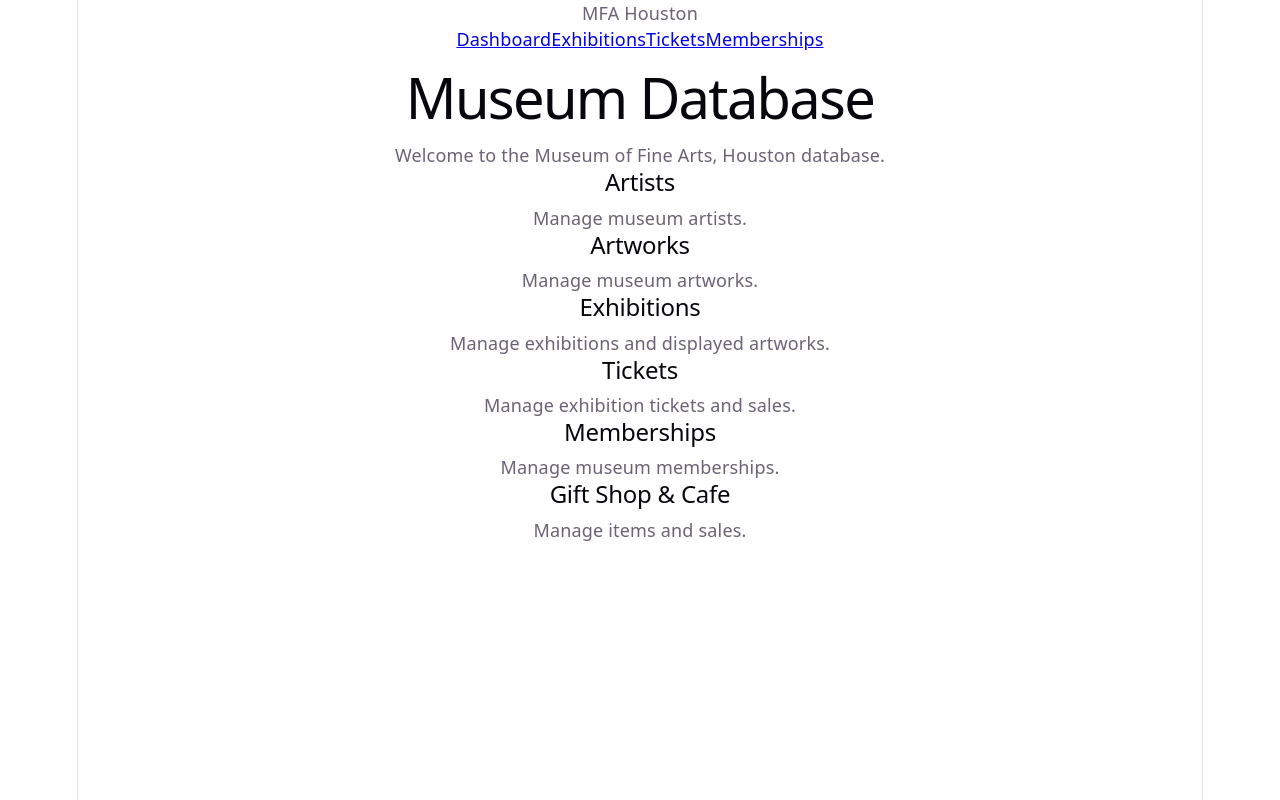
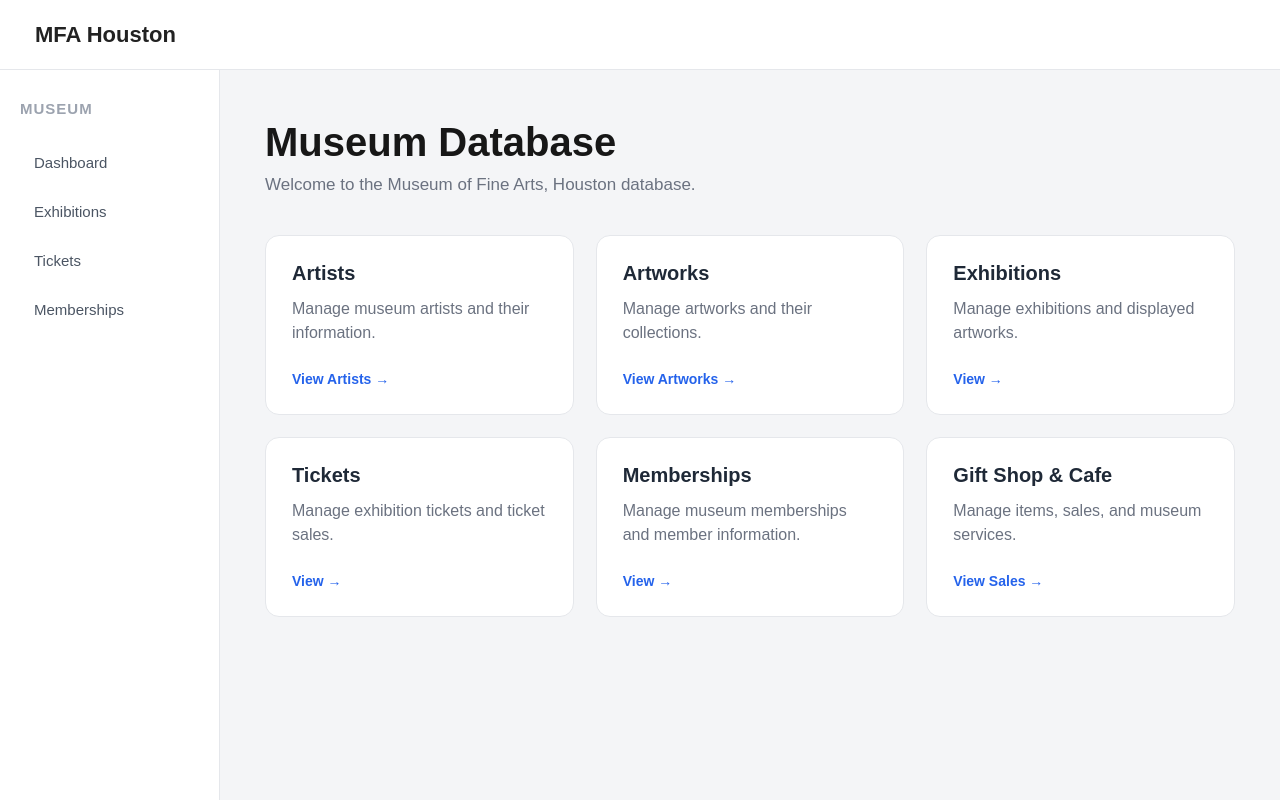
Before and after one commit to ShrinikM/3380-museum, a React app in the folder frontend/: page / in a window 1280 px wide. Built offline with nearby package versions, Linux system fonts and the light colour scheme; the HTML template or start-up script is replaced by a standard one.

Commit message:
Add museum frontend pages and layout

```diff
--- a/frontend/src/App.css
+++ b/frontend/src/App.css
@@ -1,184 +1,166 @@
-.counter {
-  font-size: 16px;
-  padding: 5px 10px;
-  border-radius: 5px;
-  color: var(--accent);
-  background: var(--accent-bg);
-  border: 2px solid transparent;
-  transition: border-color 0.3s;
-  margin-bottom: 24px;
-
-  &:hover {
-    border-color: var(--accent-border);
-  }
-  &:focus-visible {
-    outline: 2px solid var(--accent);
-    outline-offset: 2px;
-  }
+#root {
+  min-height: 100vh;
 }
 
-.hero {
-  position: relative;
-
-  .base,
-  .framework,
-  .vite {
-    inset-inline: 0;
-    margin: 0 auto;
+body {
+  margin: 0;
+  font-family: Arial, sans-serif;
+  background: #f4f5f7;
+  color: #1f2937;
 }
 
-  .base {
-    width: 170px;
-    position: relative;
-    z-index: 0;
+.navbar {
+  height: 70px;
+  background: #ffffff;
+  border-bottom: 1px solid #e5e7eb;
+  display: flex;
+  align-items: center;
+  padding: 0 35px;
+  box-sizing: border-box;
 }
 
-  .framework,
-  .vite {
-    position: absolute;
+.navbar-title {
+  font-size: 22px;
+  font-weight: 700;
+  color: #222222;
 }
 
-  .framework {
-    z-index: 1;
-    top: 34px;
-    height: 28px;
-    transform: perspective(2000px) rotateZ(300deg) rotateX(44deg) rotateY(39deg)
-      scale(1.4);
+.navbar-links {
+  display: none;
 }
 
-  .vite {
-    z-index: 0;
-    top: 107px;
-    height: 26px;
-    width: auto;
-    transform: perspective(2000px) rotateZ(300deg) rotateX(40deg) rotateY(39deg)
-      scale(0.8);
-  }
+.app-layout {
+  display: flex;
+  min-height: calc(100vh - 70px);
 }
 
-#center {
+.sidebar {
+  width: 220px;
+  background: #ffffff;
+  border-right: 1px solid #e5e7eb;
+  padding: 30px 20px;
+  box-sizing: border-box;
+}
+
+.sidebar h2 {
+  margin: 0 0 25px;
+  font-size: 15px;
+  color: #9ca3af;
+  text-transform: uppercase;
+  letter-spacing: 1px;
+}
+
+.sidebar nav {
   display: flex;
   flex-direction: column;
-  gap: 25px;
-  place-content: center;
-  place-items: center;
-  flex-grow: 1;
-
-  @media (max-width: 1024px) {
-    padding: 32px 20px 24px;
-    gap: 18px;
-  }
+  gap: 8px;
 }
 
-#next-steps {
-  display: flex;
-  border-top: 1px solid var(--border);
-  text-align: left;
-
-  & > div {
-    flex: 1 1 0;
-    padding: 32px;
-    @media (max-width: 1024px) {
-      padding: 24px 20px;
-    }
+.sidebar a {
+  padding: 12px 14px;
+  border-radius: 8px;
+  color: #4b5563;
+  text-decoration: none;
+  font-size: 15px;
 }
 
-  .icon {
-    margin-bottom: 16px;
-    width: 22px;
-    height: 22px;
+.sidebar a:hover {
+  background: #f3f4f6;
+  color: #111827;
 }
 
-  @media (max-width: 1024px) {
-    flex-direction: column;
-    text-align: center;
-  }
+.main-content {
+  flex: 1;
 }
 
-#docs {
-  border-right: 1px solid var(--border);
-
-  @media (max-width: 1024px) {
-    border-right: none;
-    border-bottom: 1px solid var(--border);
-  }
+.dashboard {
+  max-width: 1200px;
+  margin: 0 auto;
+  padding: 50px 45px;
 }
 
-#next-steps ul {
-  list-style: none;
-  padding: 0;
-  display: flex;
-  gap: 8px;
-  margin: 32px 0 0;
-
-  .logo {
-    height: 18px;
+.dashboard-header {
+  margin-bottom: 40px;
 }
 
-  a {
-    color: var(--text-h);
-    font-size: 16px;
-    border-radius: 6px;
-    background: var(--social-bg);
-    display: flex;
-    padding: 6px 12px;
-    align-items: center;
-    gap: 8px;
-    text-decoration: none;
-    transition: box-shadow 0.3s;
-
-    &:hover {
-      box-shadow: var(--shadow);
-    }
-    .button-icon {
-      height: 18px;
-      width: 18px;
-    }
+.dashboard-header h1 {
+  margin: 0 0 10px;
+  font-size: 40px;
+  color: #171717;
 }
 
-  @media (max-width: 1024px) {
-    margin-top: 20px;
-    flex-wrap: wrap;
-    justify-content: center;
-
-    li {
-      flex: 1 1 calc(50% - 8px);
+.dashboard-header p {
+  margin: 0;
+  font-size: 17px;
+  color: #6b7280;
 }
 
-    a {
-      width: 100%;
-      justify-content: center;
-      box-sizing: border-box;
-    }
-  }
+.dashboard-cards {
+  display: grid;
+  grid-template-columns: repeat(3, 1fr);
+  gap: 22px;
 }
 
-#spacer {
-  height: 88px;
-  border-top: 1px solid var(--border);
-  @media (max-width: 1024px) {
-    height: 48px;
-  }
+.dashboard-card {
+  background: #ffffff;
+  border: 1px solid #e5e7eb;
+  border-radius: 14px;
+  padding: 26px;
+  min-height: 160px;
+  box-sizing: border-box;
+  transition: transform 0.2s, box-shadow 0.2s;
 }
 
-.ticks {
-  position: relative;
-  width: 100%;
-
-  &::before,
-  &::after {
-    content: '';
-    position: absolute;
-    top: -4.5px;
-    border: 5px solid transparent;
+.dashboard-card:hover {
+  transform: translateY(-3px);
+  box-shadow: 0 8px 20px rgba(0, 0, 0, 0.08);
 }
 
-  &::before {
-    left: 0;
-    border-left-color: var(--border);
+.dashboard-card h2 {
+  margin: 0 0 12px;
+  font-size: 20px;
 }
-  &::after {
-    right: 0;
-    border-right-color: var(--border);
+
+.dashboard-card p {
+  margin: 0 0 25px;
+  color: #6b7280;
+  line-height: 1.5;
 }
+
+.dashboard-card a {
+  color: #2563eb;
+  text-decoration: none;
+  font-size: 14px;
+  font-weight: 600;
 }
+
+.dashboard-card a:hover {
+  text-decoration: underline;
+}
+
+.page {
+  max-width: 1200px;
+  margin: 0 auto;
+  padding: 50px 45px;
+}
+
+.page h1 {
+  margin: 0 0 10px;
+  font-size: 38px;
+}
+
+.page > p {
+  color: #6b7280;
+  margin-bottom: 40px;
+}
+
+.page-section {
+  background: #ffffff;
+  border: 1px solid #e5e7eb;
+  border-radius: 14px;
+  padding: 30px;
+}
+
+.page-section h2 {
+  margin-top: 0;
+}
--- a/frontend/src/App.jsx
+++ b/frontend/src/App.jsx
@@ -1,6 +1,10 @@
 import { BrowserRouter, Routes, Route } from 'react-router-dom'
 import Navbar from './components/Navbar'
+import Sidebar from './components/Sidebar'
 import Dashboard from './pages/Dashboard'
+import Exhibitions from './pages/Exhibitions'
+import Tickets from './pages/Tickets'
+import Memberships from './pages/Memberships'
 import './App.css'
 
 function App() {
@@ -8,9 +12,18 @@
     <BrowserRouter>
       <Navbar />
 
-      <Routes>
-        <Route path="/" element={<Dashboard />} />
-      </Routes>
+      <div className="app-layout">
+        <Sidebar />
+
+        <main className="main-content">
+          <Routes>
+            <Route path="/" element={<Dashboard />} />
+            <Route path="/exhibitions" element={<Exhibitions />} />
+            <Route path="/tickets" element={<Tickets />} />
+            <Route path="/memberships" element={<Memberships />} />
+          </Routes>
+        </main>
+      </div>
     </BrowserRouter>
   )
 }
--- /dev/null
+++ b/frontend/src/components/Card.jsx
@@ -0,0 +1,11 @@
+function Card({ title, description, link, linkText = 'View →' }) {
+  return (
+    <div className="dashboard-card">
+      <h2>{title}</h2>
+      <p>{description}</p>
+      <a href={link}>{linkText}</a>
+    </div>
+  )
+}
+
+export default Card
--- /dev/null
+++ b/frontend/src/components/Sidebar.jsx
@@ -0,0 +1,18 @@
+import { Link } from 'react-router-dom'
+
+function Sidebar() {
+  return (
+    <aside className="sidebar">
+      <h2>Museum</h2>
+
+      <nav>
+        <Link to="/">Dashboard</Link>
+        <Link to="/exhibitions">Exhibitions</Link>
+        <Link to="/tickets">Tickets</Link>
+        <Link to="/memberships">Memberships</Link>
+      </nav>
+    </aside>
+  )
+}
+
+export default Sidebar
--- a/frontend/src/index.css
+++ b/frontend/src/index.css
@@ -1,111 +1,35 @@
 :root {
-  --text: #6b6375;
-  --text-h: #08060d;
-  --bg: #fff;
-  --border: #e5e4e7;
-  --code-bg: #f4f3ec;
-  --accent: #aa3bff;
-  --accent-bg: rgba(170, 59, 255, 0.1);
-  --accent-border: rgba(170, 59, 255, 0.5);
-  --social-bg: rgba(244, 243, 236, 0.5);
-  --shadow:
-    rgba(0, 0, 0, 0.1) 0 10px 15px -3px, rgba(0, 0, 0, 0.05) 0 4px 6px -2px;
-
-  --sans: system-ui, 'Segoe UI', Roboto, sans-serif;
-  --heading: system-ui, 'Segoe UI', Roboto, sans-serif;
-  --mono: ui-monospace, Consolas, monospace;
-
-  font: 18px/145% var(--sans);
-  letter-spacing: 0.18px;
-  color-scheme: light dark;
-  color: var(--text);
-  background: var(--bg);
+  font-family: Arial, sans-serif;
+  color: #1f2937;
+  background: #f4f5f7;
   font-synthesis: none;
   text-rendering: optimizeLegibility;
   -webkit-font-smoothing: antialiased;
   -moz-osx-font-smoothing: grayscale;
-
-  @media (max-width: 1024px) {
-    font-size: 16px;
-  }
 }
 
-@media (prefers-color-scheme: dark) {
-  :root {
-    --text: #9ca3af;
-    --text-h: #f3f4f6;
-    --bg: #16171d;
-    --border: #2e303a;
-    --code-bg: #1f2028;
-    --accent: #c084fc;
-    --accent-bg: rgba(192, 132, 252, 0.15);
-    --accent-border: rgba(192, 132, 252, 0.5);
-    --social-bg: rgba(47, 48, 58, 0.5);
-    --shadow:
-      rgba(0, 0, 0, 0.4) 0 10px 15px -3px, rgba(0, 0, 0, 0.25) 0 4px 6px -2px;
-  }
+* {
+  box-sizing: border-box;
+}
 
-  #social .button-icon {
-    filter: invert(1) brightness(2);
-  }
+html,
+body {
+  margin: 0;
+  min-width: 320px;
+  min-height: 100vh;
 }
 
 body {
-  margin: 0;
+  background: #f4f5f7;
 }
 
-#root {
-  width: 1126px;
-  max-width: 100%;
-  margin: 0 auto;
-  text-align: center;
-  border-inline: 1px solid var(--border);
-  min-height: 100svh;
-  display: flex;
-  flex-direction: column;
-  box-sizing: border-box;
+a {
+  color: inherit;
 }
 
-h1,
-h2 {
-  font-family: var(--heading);
-  font-weight: 500;
-  color: var(--text-h);
+button,
+input,
+select,
+textarea {
+  font-family: inherit;
 }
-
-h1 {
-  font-size: 56px;
-  letter-spacing: -1.68px;
-  margin: 32px 0;
-  @media (max-width: 1024px) {
-    font-size: 36px;
-    margin: 20px 0;
-  }
-}
-h2 {
-  font-size: 24px;
-  line-height: 118%;
-  letter-spacing: -0.24px;
-  margin: 0 0 8px;
-  @media (max-width: 1024px) {
-    font-size: 20px;
-  }
-}
-p {
-  margin: 0;
-}
-
-code,
-.counter {
-  font-family: var(--mono);
-  display: inline-flex;
-  border-radius: 4px;
-  color: var(--text-h);
-}
-
-code {
-  font-size: 15px;
-  line-height: 135%;
-  padding: 4px 8px;
-  background: var(--code-bg);
-}
--- a/frontend/src/pages/Dashboard.jsx
+++ b/frontend/src/pages/Dashboard.jsx
@@ -1,39 +1,53 @@
+import { Link } from 'react-router-dom'
+import Card from '../components/Card'
+
 function Dashboard() {
-  return(
+  return (
     <div className="dashboard">
-      <h1>Museum Database</h1>
-      <p>Welcome to the Museum of Fine Arts, Houston database.</p>
+      <div className="dashboard-header">
+        <h1>Museum Database</h1>
+        <p>Welcome to the Museum of Fine Arts, Houston database.</p>
+      </div>
 
       <div className="dashboard-cards">
-        <div className="dashboard-card">
-          <h2>Artists</h2>
-          <p>Manage museum artists.</p>
-        </div>
+        <Card
+          title="Artists"
+          description="Manage museum artists and their information."
+          link="#"
+          linkText="View Artists →"
+        />
 
-        <div className="dashboard-card">
-          <h2>Artworks</h2>
-          <p>Manage museum artworks.</p>
-        </div>
+        <Card
+          title="Artworks"
+          description="Manage artworks and their collections."
+          link="#"
+          linkText="View Artworks →"
+        />
 
-        <div className="dashboard-card">
-          <h2>Exhibitions</h2>
-          <p>Manage exhibitions and displayed artworks.</p>
-        </div>
+        <Card
+          title="Exhibitions"
+          description="Manage exhibitions and displayed artworks."
+          link="/exhibitions"
+        />
 
-        <div className="dashboard-card">
-          <h2>Tickets</h2>
-          <p>Manage exhibition tickets and sales.</p>
-        </div>
+        <Card
+          title="Tickets"
+          description="Manage exhibition tickets and ticket sales."
+          link="/tickets"
+        />
 
-        <div className="dashboard-card">
-          <h2>Memberships</h2>
-          <p>Manage museum memberships.</p>
-        </div>
+        <Card
+          title="Memberships"
+          description="Manage museum memberships and member information."
+          link="/memberships"
+        />
 
-        <div className="dashboard-card">
-          <h2>Gift Shop & Cafe</h2>
-          <p>Manage items and sales.</p>
-        </div>
+        <Card
+          title="Gift Shop & Cafe"
+          description="Manage items, sales, and museum services."
+          link="#"
+          linkText="View Sales →"
+        />
       </div>
     </div>
   )
--- /dev/null
+++ b/frontend/src/pages/Exhibitions.jsx
@@ -0,0 +1,15 @@
+function Exhibitions(){
+  return(
+    <div className="page">
+      <h1>Exhibitions</h1>
+      <p>Manage museum exhibitions and displayed artworks.</p>
+
+      <div className="page-section">
+        <h2>Exhibition Management</h2>
+        <p>View, add, update, and delete exhibitions.</p>
+      </div>
+    </div>
+  )
+}
+
+export default Exhibitions
--- /dev/null
+++ b/frontend/src/pages/Memberships.jsx
@@ -0,0 +1,15 @@
+function Memberships() {
+  return (
+    <div className="page">
+      <h1>Memberships</h1>
+      <p>Manage museum memberships and member information.</p>
+
+      <div className="page-section">
+        <h2>Membership Management</h2>
+        <p>View, add, update, and delete memberships.</p>
+      </div>
+    </div>
+  )
+}
+
+export default Memberships
--- /dev/null
+++ b/frontend/src/pages/Tickets.jsx
@@ -0,0 +1,15 @@
+function Tickets() {
+  return (
+    <div className="page">
+      <h1>Tickets</h1>
+      <p>Manage exhibition tickets and ticket sales.</p>
+
+      <div className="page-section">
+        <h2>Ticket Management</h2>
+        <p>View, add, update, and delete tickets.</p>
+      </div>
+    </div>
+  )
+}
+
+export default Tickets
```
Lines whose indentation alone changed are shown as unchanged.
